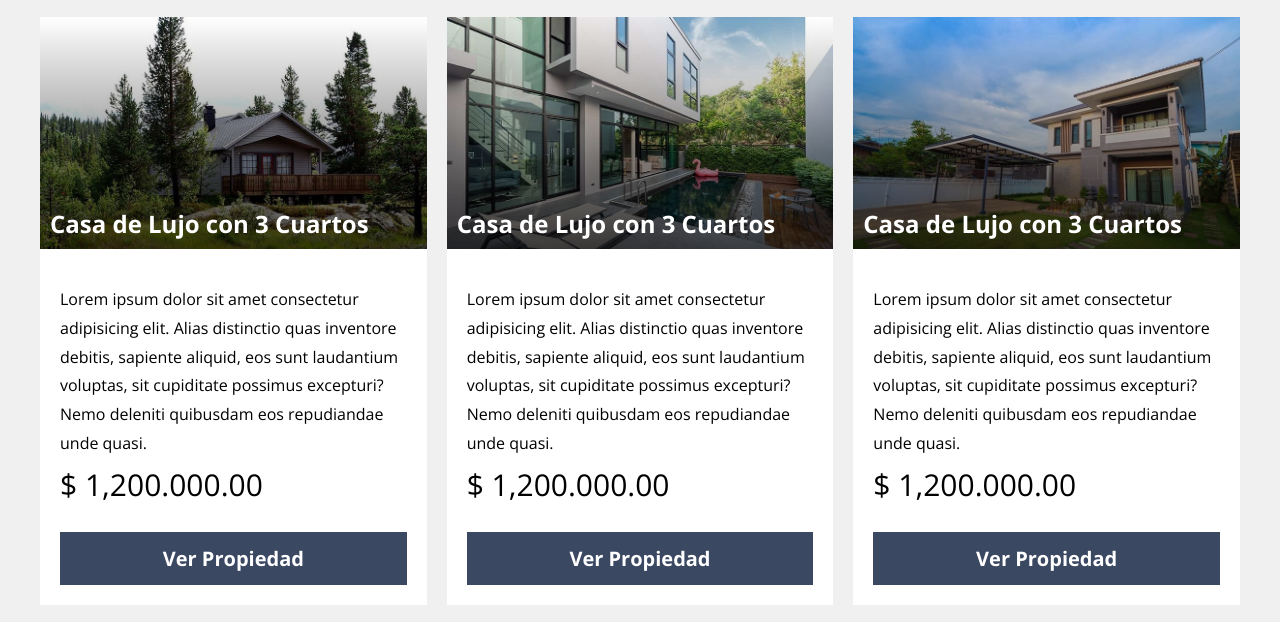
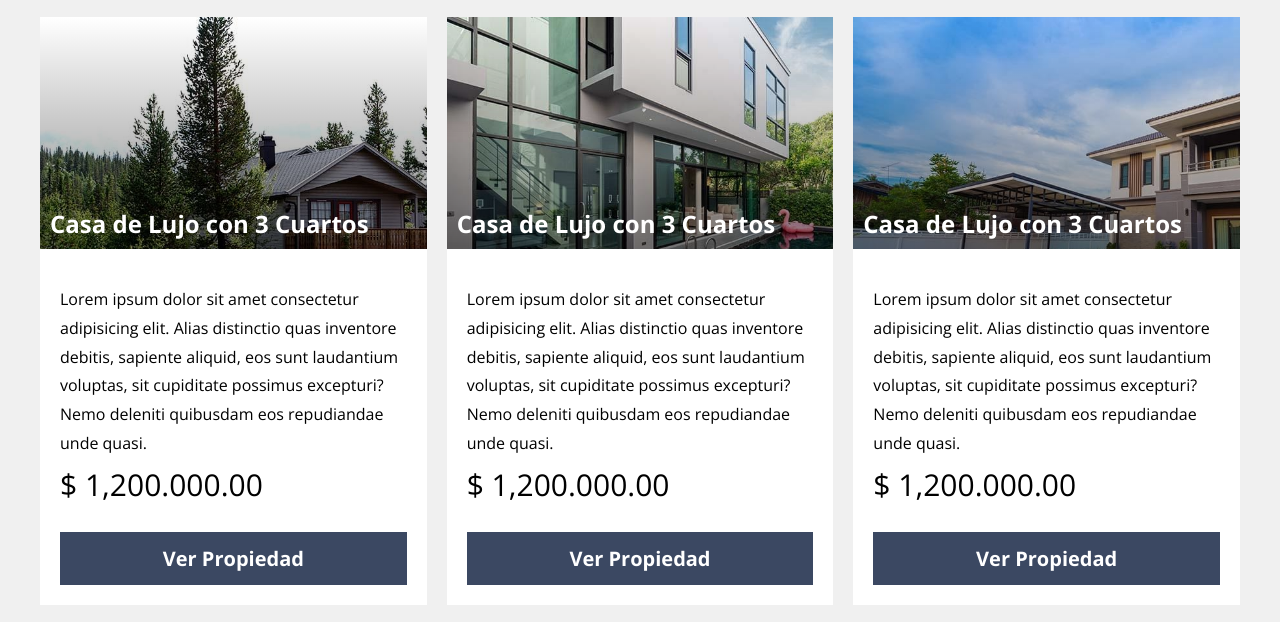
Before and after one commit to muxanz/real-state, a website: page index.html in a window 1280 px wide. Shown: the part 750-1372 px from the top of the page. Drawn offline with nearby package versions, Linux system fonts and the light colour scheme.

Commit message:
add scroll effect to images in the properties section with js

```diff
--- a/index.html
+++ b/index.html
@@ -204,7 +204,8 @@
             </div>
         </div>
         <p class="footer__copyright">Todos los derechos reservados real state | &copy; 2024</p>
-    </footer>
+    </footer>\
+    <script src="js/app.js"></script>
 </body>
 
 </html>
--- /dev/null
+++ b/js/app.js
@@ -0,0 +1,9 @@
+const imagenes = document.querySelectorAll('.propiedad__imagen');
+
+window.addEventListener('scroll', () => {
+   const scroll = this.scrollY / -20;
+
+   imagenes.forEach((imagen) => {
+      imagen.style.backgroundPositionY = `${scroll}px`;
+   })
+})
--- a/src/scss/ui/contenido/_propiedades.scss
+++ b/src/scss/ui/contenido/_propiedades.scss
@@ -26,7 +26,7 @@
 
    &__imagen {
       aspect-ratio: 10 / 6;
-      background-size: cover;
+      background-size: auto 150%;
       position: relative;
    }
 
```
Also changed, not shown: build/css/app.css, 1 other file.
